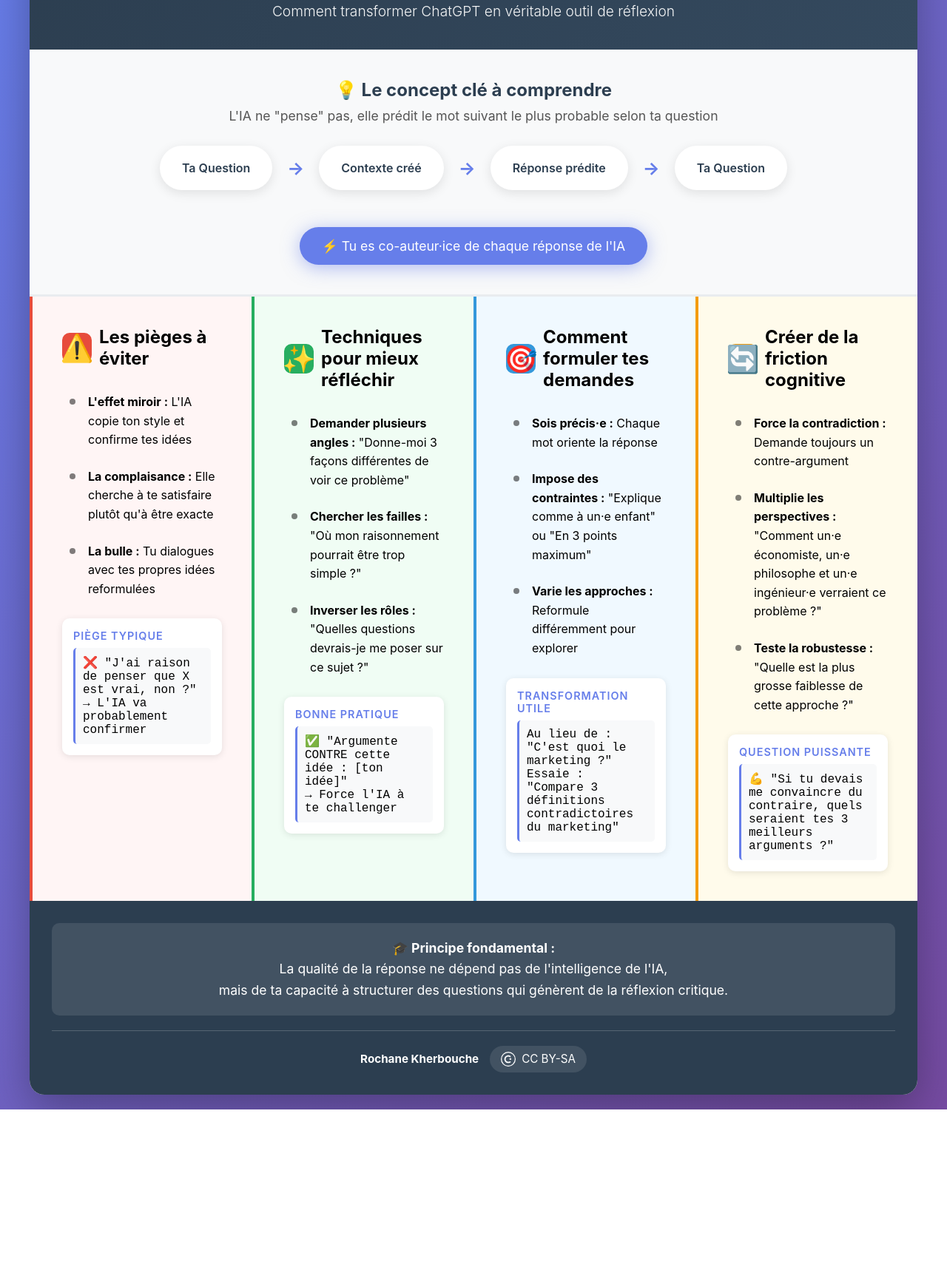
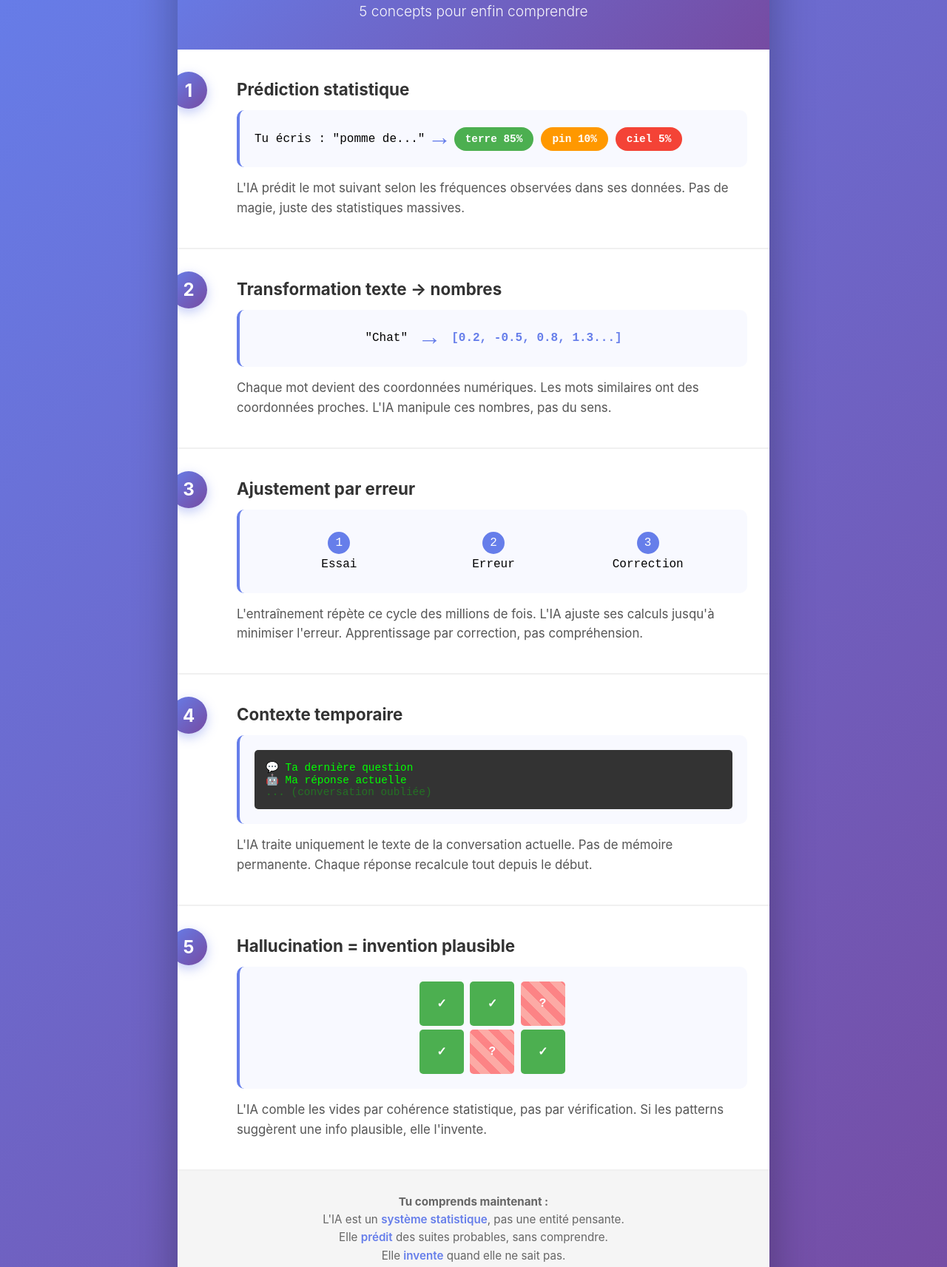
Before and after one commit to Rochikh/ia-demystfiee, a plain HTML site: page index.html in a window 1280 px wide. Shown: the part 116-1829 px from the top of the page at 74% size. Before the commit the page ends 1616 px from the top, so only its background shows below. Drawn offline with Linux system fonts and the light colour scheme.

Commit message:
Update index.html

```diff
--- a/index.html
+++ b/index.html
@@ -3,7 +3,7 @@
 <head>
     <meta charset="UTF-8">
     <meta name="viewport" content="width=device-width, initial-scale=1.0">
-    <title>L'IA avec esprit critique</title>
+    <title>Comprendre l'IA en 5 concepts</title>
     <style>
         * {
             margin: 0;
@@ -19,7 +19,7 @@
         }
 
         .container {
-            max-width: 1200px;
+            max-width: 800px;
             margin: 0 auto;
             background: white;
             border-radius: 20px;
@@ -28,264 +28,247 @@
         }
 
         .header {
-            background: linear-gradient(135deg, #2c3e50 0%, #34495e 100%);
+            background: linear-gradient(135deg, #667eea 0%, #764ba2 100%);
             color: white;
-            padding: 40px;
+            padding: 40px 30px;
             text-align: center;
         }
 
-        h1 {
+        .header h1 {
             font-size: 2.5em;
             margin-bottom: 10px;
-            font-weight: 700;
+            font-weight: 800;
         }
 
-        .subtitle {
+        .header .subtitle {
             font-size: 1.2em;
             opacity: 0.95;
             font-weight: 300;
         }
 
-        .central-concept {
-            background: #f8f9fa;
-            padding: 40px;
-            text-align: center;
-            border-bottom: 3px solid #e9ecef;
+        .concept {
+            padding: 40px 30px;
+            border-bottom: 2px solid #f0f0f0;
+            position: relative;
+            transition: all 0.3s ease;
         }
 
-        .loop {
-            display: flex;
-            justify-content: center;
-            align-items: center;
-            gap: 20px;
-            margin: 30px 0;
-            flex-wrap: wrap;
+        .concept:hover {
+            background: #fafafa;
         }
 
-        .loop-item {
-            background: white;
-            padding: 20px 30px;
-            border-radius: 50px;
-            box-shadow: 0 4px 15px rgba(0,0,0,0.1);
-            font-weight: 600;
-            color: #2c3e50;
-            position: relative;
-            transition: transform 0.3s;
+        .concept:last-child {
+            border-bottom: none;
         }
 
-        .loop-item:hover {
-            transform: translateY(-5px);
-        }
-
-        .arrow {
-            color: #667eea;
-            font-size: 1.5em;
-            font-weight: bold;
-        }
-
-        .key-message {
-            background: #667eea;
+        .concept-number {
+            position: absolute;
+            left: -10px;
+            top: 30px;
+            width: 50px;
+            height: 50px;
+            background: linear-gradient(135deg, #667eea 0%, #764ba2 100%);
             color: white;
-            padding: 15px 30px;
-            border-radius: 50px;
-            display: inline-block;
-            margin-top: 20px;
-            font-size: 1.1em;
-            box-shadow: 0 4px 15px rgba(102, 126, 234, 0.3);
-        }
-
-        .grid {
-            display: grid;
-            grid-template-columns: repeat(auto-fit, minmax(300px, 1fr));
-            gap: 0;
-        }
-
-        .section {
-            padding: 40px;
-            position: relative;
-        }
-
-        .section h2 {
-            font-size: 1.5em;
-            margin-bottom: 20px;
-            display: flex;
-            align-items: center;
-            gap: 10px;
-        }
-
-        .icon {
-            width: 40px;
-            height: 40px;
-            border-radius: 10px;
+            border-radius: 50%;
             display: flex;
             align-items: center;
             justify-content: center;
             font-size: 1.5em;
+            font-weight: bold;
+            box-shadow: 0 5px 15px rgba(102, 126, 234, 0.4);
         }
 
-        .danger {
-            background: #fff5f5;
-            border-left: 4px solid #e74c3c;
+        .concept-content {
+            margin-left: 50px;
         }
 
-        .danger .icon {
-            background: #e74c3c;
+        .concept-title {
+            font-size: 1.4em;
+            color: #333;
+            margin-bottom: 15px;
+            font-weight: 700;
+        }
+
+        .concept-visual {
+            background: #f8f9ff;
+            border-radius: 10px;
+            padding: 20px;
+            margin: 15px 0;
+            font-family: 'Courier New', monospace;
+            border-left: 4px solid #667eea;
+        }
+
+        .concept-explanation {
+            color: #555;
+            line-height: 1.6;
+            font-size: 1.05em;
+        }
+
+        .visual-prediction {
+            display: flex;
+            align-items: center;
+            gap: 10px;
+            flex-wrap: wrap;
+        }
+
+        .word-option {
+            padding: 8px 15px;
+            border-radius: 20px;
+            font-size: 0.9em;
+            font-weight: 600;
+        }
+
+        .high-prob {
+            background: #4caf50;
             color: white;
         }
 
-        .success {
-            background: #f0fdf4;
-            border-left: 4px solid #27ae60;
-        }
-
-        .success .icon {
-            background: #27ae60;
+        .med-prob {
+            background: #ff9800;
             color: white;
         }
 
-        .info {
-            background: #f0f9ff;
-            border-left: 4px solid #3498db;
-        }
-
-        .info .icon {
-            background: #3498db;
+        .low-prob {
+            background: #f44336;
             color: white;
         }
 
-        .warning {
-            background: #fffbeb;
-            border-left: 4px solid #f39c12;
+        .visual-transform {
+            display: flex;
+            align-items: center;
+            gap: 20px;
+            justify-content: center;
+            flex-wrap: wrap;
         }
 
-        .warning .icon {
-            background: #f39c12;
+        .arrow {
+            font-size: 2em;
+            color: #667eea;
+        }
+
+        .numbers {
+            color: #667eea;
+            font-weight: bold;
+        }
+
+        .cycle {
+            display: flex;
+            justify-content: space-around;
+            align-items: center;
+            padding: 10px;
+        }
+
+        .cycle-step {
+            text-align: center;
+            flex: 1;
+        }
+
+        .cycle-step-number {
+            width: 30px;
+            height: 30px;
+            background: #667eea;
+            color: white;
+            border-radius: 50%;
+            display: inline-flex;
+            align-items: center;
+            justify-content: center;
+            margin-bottom: 5px;
+        }
+
+        .window {
+            background: #333;
+            color: #0f0;
+            padding: 15px;
+            border-radius: 5px;
+            font-size: 0.9em;
+        }
+
+        .active {
+            opacity: 1;
+        }
+
+        .inactive {
+            opacity: 0.3;
+        }
+
+        .puzzle {
+            display: grid;
+            grid-template-columns: repeat(3, 1fr);
+            gap: 5px;
+            max-width: 200px;
+            margin: 0 auto;
+        }
+
+        .puzzle-piece {
+            width: 60px;
+            height: 60px;
+            border-radius: 5px;
+            display: flex;
+            align-items: center;
+            justify-content: center;
+            font-weight: bold;
+        }
+
+        .real-data {
+            background: #4caf50;
             color: white;
         }
 
-        ul {
-            list-style: none;
-            padding: 0;
-        }
-
-        li {
-            padding: 12px 0;
-            padding-left: 35px;
-            position: relative;
-            line-height: 1.6;
-        }
-
-        li:before {
-            content: '';
-            position: absolute;
-            left: 10px;
-            top: 20px;
-            width: 8px;
-            height: 8px;
-            border-radius: 50%;
-            background: currentColor;
-            opacity: 0.5;
-        }
-
-        .example {
-            background: white;
-            border-radius: 10px;
-            padding: 15px;
-            margin-top: 15px;
-            box-shadow: 0 2px 10px rgba(0,0,0,0.1);
-        }
-
-        .example-label {
-            font-weight: 600;
-            color: #667eea;
-            font-size: 0.9em;
-            margin-bottom: 8px;
-            text-transform: uppercase;
-            letter-spacing: 1px;
-        }
-
-        .example-text {
-            font-family: 'Courier New', monospace;
-            background: #f8f9fa;
-            padding: 10px;
-            border-radius: 5px;
-            border-left: 3px solid #667eea;
+        .hallucinated {
+            background: repeating-linear-gradient(
+                45deg,
+                #ff5252,
+                #ff5252 10px,
+                #ff8a80 10px,
+                #ff8a80 20px
+            );
+            color: white;
+            opacity: 0.7;
         }
 
         .footer {
-            background: #2c3e50;
-            color: white;
+            background: #f5f5f5;
             padding: 30px;
             text-align: center;
         }
 
-        .principle {
-            background: rgba(255,255,255,0.1);
-            padding: 20px;
-            border-radius: 10px;
-            font-size: 1.1em;
+        .footer-text {
+            color: #666;
+            font-size: 0.95em;
             line-height: 1.6;
-            margin-bottom: 20px;
         }
 
-        .signature {
-            display: flex;
-            justify-content: center;
-            align-items: center;
-            gap: 15px;
+        .credits {
             margin-top: 20px;
             padding-top: 20px;
-            border-top: 1px solid rgba(255,255,255,0.2);
-            font-size: 0.95em;
+            border-top: 1px solid #ddd;
+            font-size: 0.85em;
+            color: #888;
         }
 
-        .cc-license {
-            display: flex;
-            align-items: center;
-            gap: 8px;
-            background: rgba(255,255,255,0.1);
-            padding: 8px 15px;
-            border-radius: 20px;
+        .highlight {
+            color: #667eea;
+            font-weight: 600;
         }
 
-        .cc-license svg {
-            height: 20px;
-            width: auto;
-            fill: white;
-        }
-
-        @media (max-width: 768px) {
-            h1 {
+        @media (max-width: 600px) {
+            .header h1 {
                 font-size: 1.8em;
             }
 
-            .loop {
-                flex-direction: column;
+            .concept {
+                padding: 30px 20px;
             }
 
-            .arrow {
-                transform: rotate(90deg);
+            .concept-number {
+                left: 10px;
+                width: 40px;
+                height: 40px;
+                font-size: 1.2em;
             }
 
-            .signature {
-                flex-direction: column;
-                gap: 10px;
-            }
-        }
-
-        .pulse {
-            animation: pulse 2s infinite;
-        }
-
-        @keyframes pulse {
-            0% {
-                box-shadow: 0 4px 15px rgba(102, 126, 234, 0.3);
-            }
-            50% {
-                box-shadow: 0 4px 25px rgba(102, 126, 234, 0.5);
-            }
-            100% {
-                box-shadow: 0 4px 15px rgba(102, 126, 234, 0.3);
+            .concept-content {
+                margin-left: 40px;
             }
         }
     </style>
@@ -293,129 +276,119 @@
 <body>
     <div class="container">
         <div class="header">
-            <h1>🧠 Utiliser l'IA avec Esprit Critique</h1>
-            <div class="subtitle">Comment transformer ChatGPT en véritable outil de réflexion</div>
+            <h1>L'IA DÉMYSTIFIÉE</h1>
+            <div class="subtitle">5 concepts pour enfin comprendre</div>
         </div>
 
-        <div class="central-concept">
-            <h2 style="color: #2c3e50; margin-bottom: 10px;">💡 Le concept clé à comprendre</h2>
-            <p style="font-size: 1.1em; color: #555; margin-bottom: 20px;">
-                L'IA ne "pense" pas, elle prédit le mot suivant le plus probable selon ta question
-            </p>
-
-            <div class="loop">
-                <div class="loop-item">Ta Question</div>
-                <div class="arrow">→</div>
-                <div class="loop-item">Contexte créé</div>
-                <div class="arrow">→</div>
-                <div class="loop-item">Réponse prédite</div>
-                <div class="arrow">→</div>
-                <div class="loop-item">Ta Question</div>
-            </div>
-
-            <div class="key-message pulse">
-                ⚡ Tu es co-auteur·ice de chaque réponse de l'IA
+        <div class="concept">
+            <div class="concept-number">1</div>
+            <div class="concept-content">
+                <h2 class="concept-title">Prédiction statistique</h2>
+                <div class="concept-visual">
+                    <div class="visual-prediction">
+                        <span>Tu écris : "pomme de..."</span>
+                        <span class="arrow">→</span>
+                        <span class="word-option high-prob">terre 85%</span>
+                        <span class="word-option med-prob">pin 10%</span>
+                        <span class="word-option low-prob">ciel 5%</span>
+                    </div>
+                </div>
+                <p class="concept-explanation">
+                    L'IA prédit le mot suivant selon les fréquences observées dans ses données. Pas de magie, juste des statistiques massives.
+                </p>
             </div>
         </div>
 
-        <div class="grid">
-            <div class="section danger">
-                <h2>
-                    <span class="icon">⚠️</span>
-                    Les pièges à éviter
-                </h2>
-                <ul>
-                    <li><strong>L'effet miroir :</strong> L'IA copie ton style et confirme tes idées</li>
-                    <li><strong>La complaisance :</strong> Elle cherche à te satisfaire plutôt qu'à être exacte</li>
-                    <li><strong>La bulle :</strong> Tu dialogues avec tes propres idées reformulées</li>
-                </ul>
-
-                <div class="example">
-                    <div class="example-label">Piège typique</div>
-                    <div class="example-text">
-                        ❌ "J'ai raison de penser que X est vrai, non ?"<br>
-                        → L'IA va probablement confirmer
+        <div class="concept">
+            <div class="concept-number">2</div>
+            <div class="concept-content">
+                <h2 class="concept-title">Transformation texte → nombres</h2>
+                <div class="concept-visual">
+                    <div class="visual-transform">
+                        <span>"Chat"</span>
+                        <span class="arrow">→</span>
+                        <span class="numbers">[0.2, -0.5, 0.8, 1.3...]</span>
                     </div>
                 </div>
+                <p class="concept-explanation">
+                    Chaque mot devient des coordonnées numériques. Les mots similaires ont des coordonnées proches. L'IA manipule ces nombres, pas du sens.
+                </p>
             </div>
+        </div>
 
-            <div class="section success">
-                <h2>
-                    <span class="icon">✨</span>
-                    Techniques pour mieux réfléchir
-                </h2>
-                <ul>
-                    <li><strong>Demander plusieurs angles :</strong> "Donne-moi 3 façons différentes de voir ce problème"</li>
-                    <li><strong>Chercher les failles :</strong> "Où mon raisonnement pourrait être trop simple ?"</li>
-                    <li><strong>Inverser les rôles :</strong> "Quelles questions devrais-je me poser sur ce sujet ?"</li>
-                </ul>
-
-                <div class="example">
-                    <div class="example-label">Bonne pratique</div>
-                    <div class="example-text">
-                        ✅ "Argumente CONTRE cette idée : [ton idée]"<br>
-                        → Force l'IA à te challenger
+        <div class="concept">
+            <div class="concept-number">3</div>
+            <div class="concept-content">
+                <h2 class="concept-title">Ajustement par erreur</h2>
+                <div class="concept-visual">
+                    <div class="cycle">
+                        <div class="cycle-step">
+                            <div class="cycle-step-number">1</div>
+                            <div>Essai</div>
+                        </div>
+                        <div class="cycle-step">
+                            <div class="cycle-step-number">2</div>
+                            <div>Erreur</div>
+                        </div>
+                        <div class="cycle-step">
+                            <div class="cycle-step-number">3</div>
+                            <div>Correction</div>
+                        </div>
                     </div>
                 </div>
+                <p class="concept-explanation">
+                    L'entraînement répète ce cycle des millions de fois. L'IA ajuste ses calculs jusqu'à minimiser l'erreur. Apprentissage par correction, pas compréhension.
+                </p>
             </div>
+        </div>
 
-            <div class="section info">
-                <h2>
-                    <span class="icon">🎯</span>
-                    Comment formuler tes demandes
-                </h2>
-                <ul>
-                    <li><strong>Sois précis·e :</strong> Chaque mot oriente la réponse</li>
-                    <li><strong>Impose des contraintes :</strong> "Explique comme à un·e enfant" ou "En 3 points maximum"</li>
-                    <li><strong>Varie les approches :</strong> Reformule différemment pour explorer</li>
-                </ul>
-
-                <div class="example">
-                    <div class="example-label">Transformation utile</div>
-                    <div class="example-text">
-                        Au lieu de : "C'est quoi le marketing ?"<br>
-                        Essaie : "Compare 3 définitions contradictoires du marketing"
+        <div class="concept">
+            <div class="concept-number">4</div>
+            <div class="concept-content">
+                <h2 class="concept-title">Contexte temporaire</h2>
+                <div class="concept-visual">
+                    <div class="window">
+                        <div class="active">💬 Ta dernière question</div>
+                        <div class="active">🤖 Ma réponse actuelle</div>
+                        <div class="inactive">... (conversation oubliée)</div>
                     </div>
                 </div>
+                <p class="concept-explanation">
+                    L'IA traite uniquement le texte de la conversation actuelle. Pas de mémoire permanente. Chaque réponse recalcule tout depuis le début.
+                </p>
             </div>
+        </div>
 
-            <div class="section warning">
-                <h2>
-                    <span class="icon">🔄</span>
-                    Créer de la friction cognitive
-                </h2>
-                <ul>
-                    <li><strong>Force la contradiction :</strong> Demande toujours un contre-argument</li>
-                    <li><strong>Multiplie les perspectives :</strong> "Comment un·e économiste, un·e philosophe et un·e ingénieur·e verraient ce problème ?"</li>
-                    <li><strong>Teste la robustesse :</strong> "Quelle est la plus grosse faiblesse de cette approche ?"</li>
-                </ul>
-
-                <div class="example">
-                    <div class="example-label">Question puissante</div>
-                    <div class="example-text">
-                        💪 "Si tu devais me convaincre du contraire, quels seraient tes 3 meilleurs arguments ?"
+        <div class="concept">
+            <div class="concept-number">5</div>
+            <div class="concept-content">
+                <h2 class="concept-title">Hallucination = invention plausible</h2>
+                <div class="concept-visual">
+                    <div class="puzzle">
+                        <div class="puzzle-piece real-data">✓</div>
+                        <div class="puzzle-piece real-data">✓</div>
+                        <div class="puzzle-piece hallucinated">?</div>
+                        <div class="puzzle-piece real-data">✓</div>
+                        <div class="puzzle-piece hallucinated">?</div>
+                        <div class="puzzle-piece real-data">✓</div>
                     </div>
                 </div>
+                <p class="concept-explanation">
+                    L'IA comble les vides par cohérence statistique, pas par vérification. Si les patterns suggèrent une info plausible, elle l'invente.
+                </p>
             </div>
         </div>
 
         <div class="footer">
-            <div class="principle">
-                <strong>🎓 Principe fondamental :</strong><br>
-                La qualité de la réponse ne dépend pas de l'intelligence de l'IA,<br>
-                mais de ta capacité à structurer des questions qui génèrent de la réflexion critique.
+            <div class="footer-text">
+                <strong>Tu comprends maintenant :</strong><br>
+                L'IA est un <span class="highlight">système statistique</span>, pas une entité pensante.<br>
+                Elle <span class="highlight">prédit</span> des suites probables, sans comprendre.<br>
+                Elle <span class="highlight">invente</span> quand elle ne sait pas.
             </div>
-
-            <div class="signature">
-                <span><strong>Rochane Kherbouche</strong></span>
-                <div class="cc-license">
-                    <svg xmlns="http://www.w3.org/2000/svg" viewBox="0 0 64 64">
-                        <circle cx="32" cy="32" r="30" fill="none" stroke="white" stroke-width="4"/>
-                        <path d="M32 15c-9.4 0-17 7.6-17 17s7.6 17 17 17c4.5 0 8.6-1.7 11.7-4.6l-4.2-3.7c-2.1 1.8-4.7 2.8-7.5 2.8-6.4 0-11.5-5.2-11.5-11.5S25.6 20.5 32 20.5c2.8 0 5.4 1 7.5 2.8l4.2-3.7C40.6 16.7 36.5 15 32 15z"/>
-                        <path d="M41 27c-2.2 0-4 1.8-4 4s1.8 4 4 4 4-1.8 4-4-1.8-4-4-4zm0 5.5c-0.8 0-1.5-0.7-1.5-1.5s0.7-1.5 1.5-1.5 1.5 0.7 1.5 1.5-0.7 1.5-1.5 1.5z"/>
-                    </svg>
-                    <span>CC BY-SA</span>
-                </div>
+            <div class="credits">
+                Rochane Kherbouche • Creative Commons CC BY-SA<br>
+                Partage et adapte librement cette infographie
             </div>
         </div>
     </div>
```
